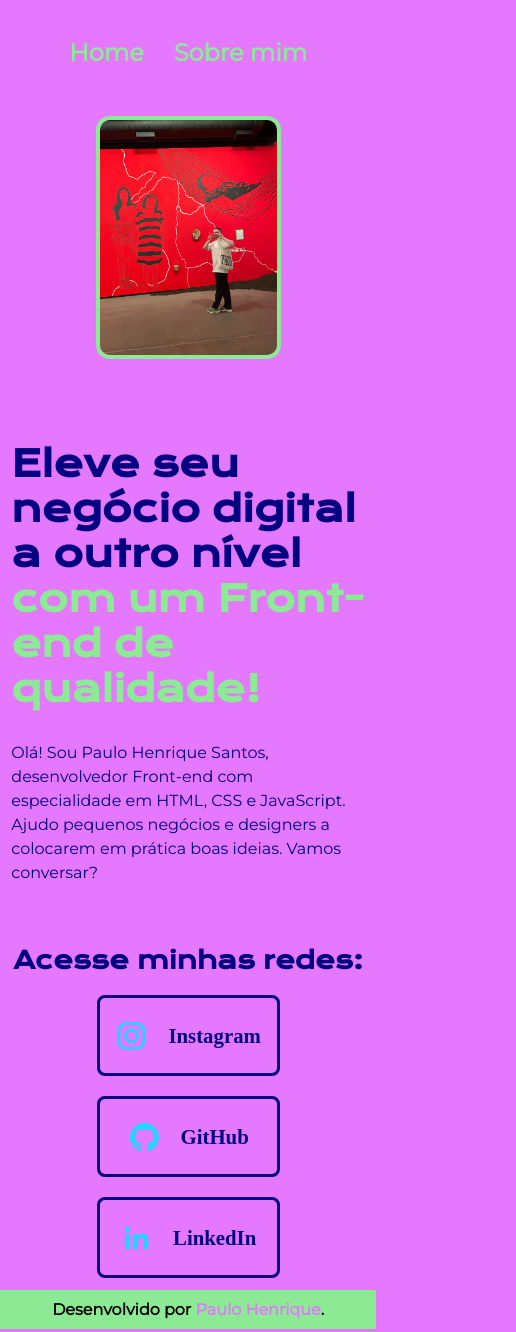
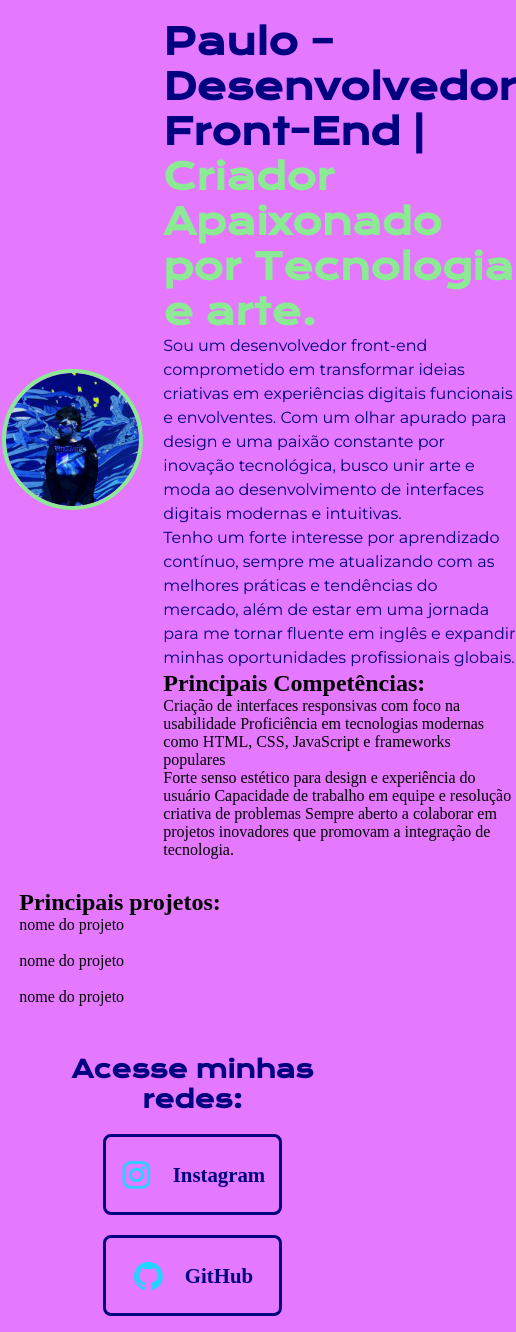
Before and after one commit to itsmepaulo/projeto-portfolio-alura, a plain HTML site: page index.html in a window 390 px wide. Shown: the top 1332 px of the page, 516 px wide, since content can reach past the window. Drawn offline with nearby package versions, Linux system fonts and the light colour scheme.

Commit message:
reformulação

```diff
--- a/estilos/style.css
+++ b/estilos/style.css
@@ -56,7 +56,7 @@
     }
 
     main.apresentacao{
-        display: flex; /* por padrão o flex-direction é row*/
+        display: flex;
         flex-direction: row;
         align-items: center;
         justify-content:space-between;
@@ -65,31 +65,41 @@
     }
 
     .conteudo{
-        width: 50%;
+        width: 100%;
         display: flex;
         flex-direction: column;
-        gap: 30px; /*espaçamento entre os itens*/
+        gap: 30px;
     }
 
-    .conteudo > h1{
+    .conteudo__container{
+        gap: 20px;
+        display: flex;
+        flex-direction: row;
+        align-self: center;
+        align-items: center;
+    }
+
+    .descricao__titulo{
         color: var(--cor-secundaria);
         font-size: 2.25rem;
         font-family: var(--fonte-titulo);
     }
 
-    .conteudo > h1 > .destaque{
+    .destaque{
         color: var(--cor-terciaria);
     }
 
 
-    .conteudo > p{
+    .descricao__texto{
         font-family: var(--fonte-conteudo);
         font-weight: 400;
         line-height: 24px;
-        size: 24px;
+        font-size: 1rem;
         background-color: var(--cor-primaria);
         color: var(--cor-secundaria);
     }
+
+
 
     .links{
         display: flex;
@@ -133,10 +143,9 @@
 
 
 
-    .paulo{
-        width: 50%; /* Essa porcentagem é aplicada na imagem como parâmetro a tag pai, que no caso é a main*/
-
-        border-radius: 14px;
+    .conteudo__img{
+        width: 35%; /* Essa porcentagem é aplicada na imagem como parâmetro a tag pai, que no caso é a main*/
+        border-radius: 100%;
         border: 4px solid var(--cor-terciaria);
     }
 
@@ -156,29 +165,136 @@
 
     @media (max-width:1200px) {
 
-        body{
-            width: 96.5vw;
+        header{
+            padding: 3% 5%;
 
-        }
-        header{
-            padding: 10%;
         }
 
         .navegacao{
-            justify-content: center;
+            display: flex;
+            gap: 30px;
 
         }
 
+
+        .navegacao > a{
+            color: var(--cor-terciaria);
+            font-size: 1.5rem;
+            text-decoration: none;
+            font-family: var(--fonte-conteudo);
+            font-weight: 600;
+
+        }
+
+        .navegacao a:hover{
+            color: var(--cor-secundaria);
+            transition: 0.8s ;
+        }
+
         main.apresentacao{
-            flex-direction: column-reverse; /* a imagem ao invés de ser o ultimo parâmetro, em cima do conteúdo*/
-            padding: 3%;
+            display: flex;
+            flex-direction: row;
+            align-items: center;
+            justify-content:space-between;
+            padding: 5%;
+            gap: 82px;
+        }
+
+        .conteudo{
+            width: 100%;
+            display: flex;
+            flex-direction: column;
+            gap: 30px;
+        }
+
+        .conteudo__container{
+            gap: 20px;
+            display: flex;
+            flex-direction: row;
+            align-self: center;
+            align-items: center;
+        }
+
+        .descricao__titulo{
+            color: var(--cor-secundaria);
+            font-size: 2.25rem;
+            font-family: var(--fonte-titulo);
+        }
+
+        .destaque{
+            color: var(--cor-terciaria);
         }
 
 
-        .conteudo{
-            width: auto;
+        .descricao__texto{
+            font-family: var(--fonte-conteudo);
+            font-weight: 400;
+            line-height: 24px;
+            size: 24px;
+            background-color: var(--cor-primaria);
+            color: var(--cor-secundaria);
+        }
+
+        .links{
+            display: flex;
+            justify-content: space-between;
+            flex-direction: column; /* Por padrão ao inserir o display flex, o flex-direction vem como row */
+            align-items: center;  /*como alteramos o fflex direction para colunas (vertical), a tag align items também é alterada, sendo assim posicionando os itens verticalmente*/
+            gap: 20px;
+
+        }
+
+        .links > h2{
+            color: var(--cor-secundaria);
+            text-align: center;
+            font-family: var(--fonte-titulo);
+            font-size: 1.5rem;
+
+        }
+
+        .redes{
+            display: flex;
+            justify-content: center;
+            gap: 20px;
+            align-items: center;
+            width: 50%;
+            padding: 21.5px 0;
+            border-radius: 8px;
+            border: 3px solid var(--cor-secundaria);
+            size: 24px;
+            font-weight: 600;
+            cursor: pointer;
+            color: var(--cor-secundaria);
+            text-decoration: none;
+            font-size: 1.3rem;
+        }
+
+        .redes:hover{
+            color: var(--cor-terciaria);
+            transition: 0.8s;
         }
 
 
 
+
+        .conteudo__img{
+            width: 35%; /* Essa porcentagem é aplicada na imagem como parâmetro a tag pai, que no caso é a main*/
+            border-radius: 100%;
+            border: 4px solid var(--cor-terciaria);
+        }
+
+        footer{
+            padding: 10px 30px;
+            text-align: center;
+            background-color: var(--cor-terciaria);
+            font-family: var(--fonte-conteudo);
+            font-weight: bold;
+
+        }
+
+        footer > p > a{
+            text-decoration: none;
+            color: var(--cor-primaria);
+        }
+
     }
--- a/index.html
+++ b/index.html
@@ -1,5 +1,6 @@
 <!DOCTYPE html>
 <html lang="pt-br">
+
 <head>
     <meta charset="UTF-8">
     <meta name="viewport" content="width=device-width, initial-scale=1.0">
@@ -7,34 +8,80 @@
     <link rel="stylesheet" href="estilos/style.css">
     <title>Projeto Figma</title>
 </head>
+
 <body>
 
-    <header>
-        <nav class="navegacao">
-            <a href="index.html">Home</a></li>
-            <a href="about.html">Sobre mim</a></li>
-        </nav>
 
-    </header>
 
     <main class="apresentacao">
 
+
         <section class="conteudo">
-                <h1>
-                    Eleve seu negócio digital a outro nível <strong class="destaque">com um Front-end de qualidade!</strong>
-                </h1>
-                <p>
-                    Olá! Sou Paulo Henrique Santos, desenvolvedor Front-end com especialidade em HTML, CSS e JavaScript. Ajudo pequenos negócios e designers a colocarem em prática boas ideias. Vamos conversar?
-                <p>
-                <div class="links">
-                    <h2>Acesse minhas redes:</h2>
-                    <a class="redes" href="https://instagram.com/__itsmepaulo/" target="_blank"><img src="imagens/instagram.png" alt="">Instagram</a>
-                    <a class="redes" href="https://github.com/itsmepaulo" target="_blank"><img src="imagens/github.png" alt="">GitHub</a>
-                    <a class="redes" href="https://www.linkedin.com/in/paulo-henrique-santos-a0253b217?utm_source=share&utm_campaign=share_via&utm_content=profile&utm_medium=ios_app" target="_blank"><img src="imagens/linkedin.png" alt="">LinkedIn</a>
+            <div class="conteudo__container">
+                <img src="imagens/itsmepaulo.png" alt="paulo" class="conteudo__img">
+                <div class="container__descricao">
+                    <h1 class="descricao__titulo">
+                        Paulo – Desenvolvedor Front-End | <strong class="destaque">Criador Apaixonado por Tecnologia e
+                            arte.</strong>
+                    </h1>
+                    <p class="descricao__texto">
+                        Sou um desenvolvedor front-end comprometido em transformar ideias criativas em experiências
+                        digitais funcionais e envolventes. Com um olhar apurado para design e uma paixão constante por
+                        inovação tecnológica, busco unir arte e moda ao desenvolvimento de interfaces digitais modernas
+                        e intuitivas.
+                    <p>
+                    <p class="descricao__texto">
+                        Tenho um forte interesse por aprendizado contínuo, sempre me atualizando com as melhores
+                        práticas e tendências do mercado, além de estar em uma jornada para me tornar fluente em inglês
+                        e expandir minhas oportunidades profissionais globais.
+                    </p>
+
+                    <h2 class="">Principais Competências:</h2>
+                    <p>Criação de interfaces responsivas com foco na usabilidade
+                        Proficiência em tecnologias modernas como HTML, CSS, JavaScript e frameworks populares
+                    </p>
+                    <p>Forte senso estético para design e experiência do usuário
+                        Capacidade de trabalho em equipe e resolução criativa de problemas
+                        Sempre aberto a colaborar em projetos inovadores que promovam a integração de tecnologia.
+                    </p>
                 </div>
+            </div>
+
+            <div class="container__projetos">
+                <h2>Principais projetos:</h2>
+
+                <div> <!-- colocar direction colunm -->
+                    <p>nome do projeto</p>
+                    <img src="" alt="">
+                </div>
+
+                <div> <!-- colocar direction colunm -->
+                    <p>nome do projeto</p>
+                    <img src="" alt="">
+                </div>
+
+                <div> <!-- colocar direction colunm -->
+                    <p>nome do projeto</p>
+                    <img src="" alt="">
+                </div>
+            </div>
+
+            <div class="links">
+                <h2>Acesse minhas redes:</h2>
+                <a class="redes" href="https://instagram.com/__itsmepaulo/" target="_blank"><img
+                        src="imagens/instagram.png" alt="">Instagram</a>
+                <a class="redes" href="https://github.com/itsmepaulo" target="_blank"><img src="imagens/github.png"
+                        alt="">GitHub</a>
+                <a class="redes"
+                    href="https://www.linkedin.com/in/paulo-henrique-santos-a0253b217?utm_source=share&utm_campaign=share_via&utm_content=profile&utm_medium=ios_app"
+                    target="_blank"><img src="imagens/linkedin.png" alt="">LinkedIn</a>
+            </div>
         </section>
-          <img src="imagens/itsmepaulo.jpg" alt="paulo" class="paulo">
+
     </main>
-    <footer> <p>Desenvolvido por <a href="https://instagram.com/__itsmepaulo" target="_blank">Paulo Henrique</a>.</p></footer>
+    <footer>
+        <p>Desenvolvido por <a href="https://instagram.com/__itsmepaulo" target="_blank">Paulo Henrique</a>.</p>
+    </footer>
 </body>
+
 </html>
```
Also changed, not shown: imagens/itsmepaulo.png (added).
